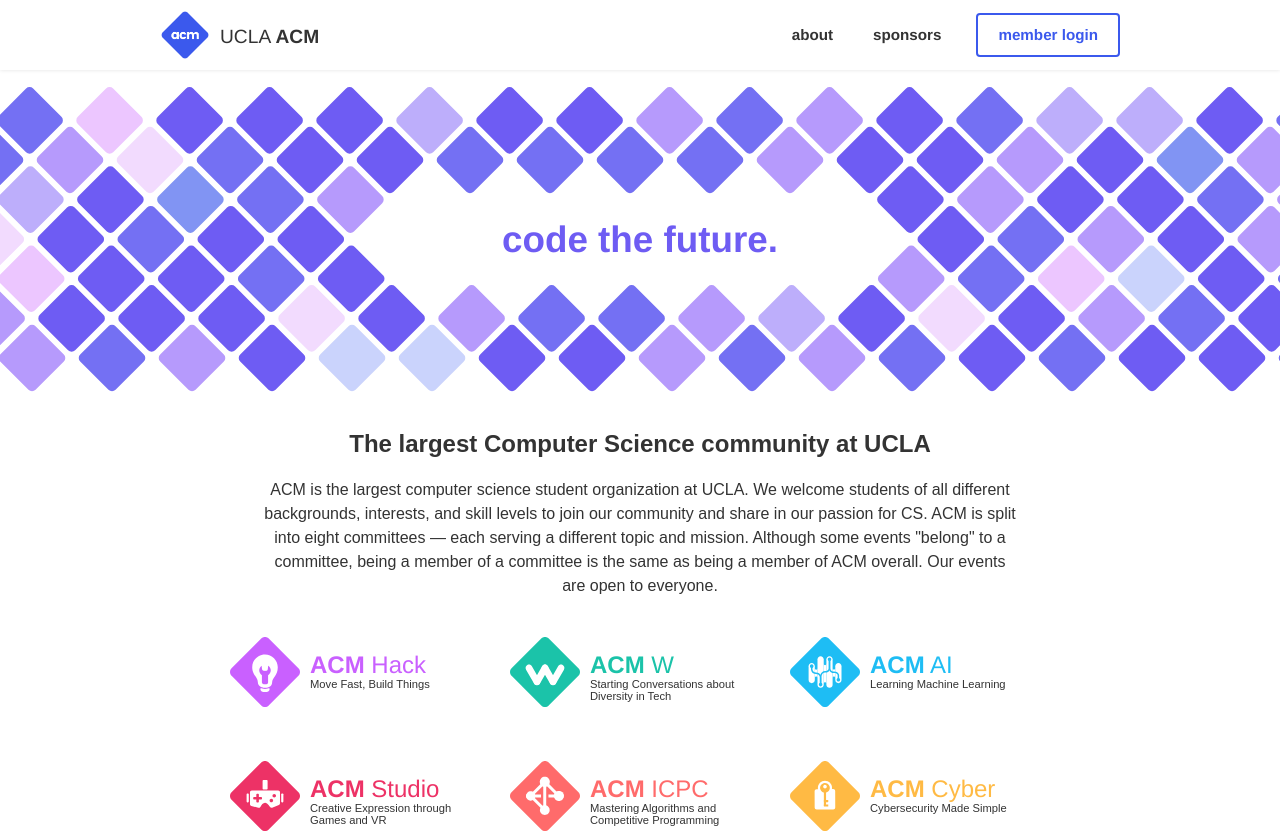
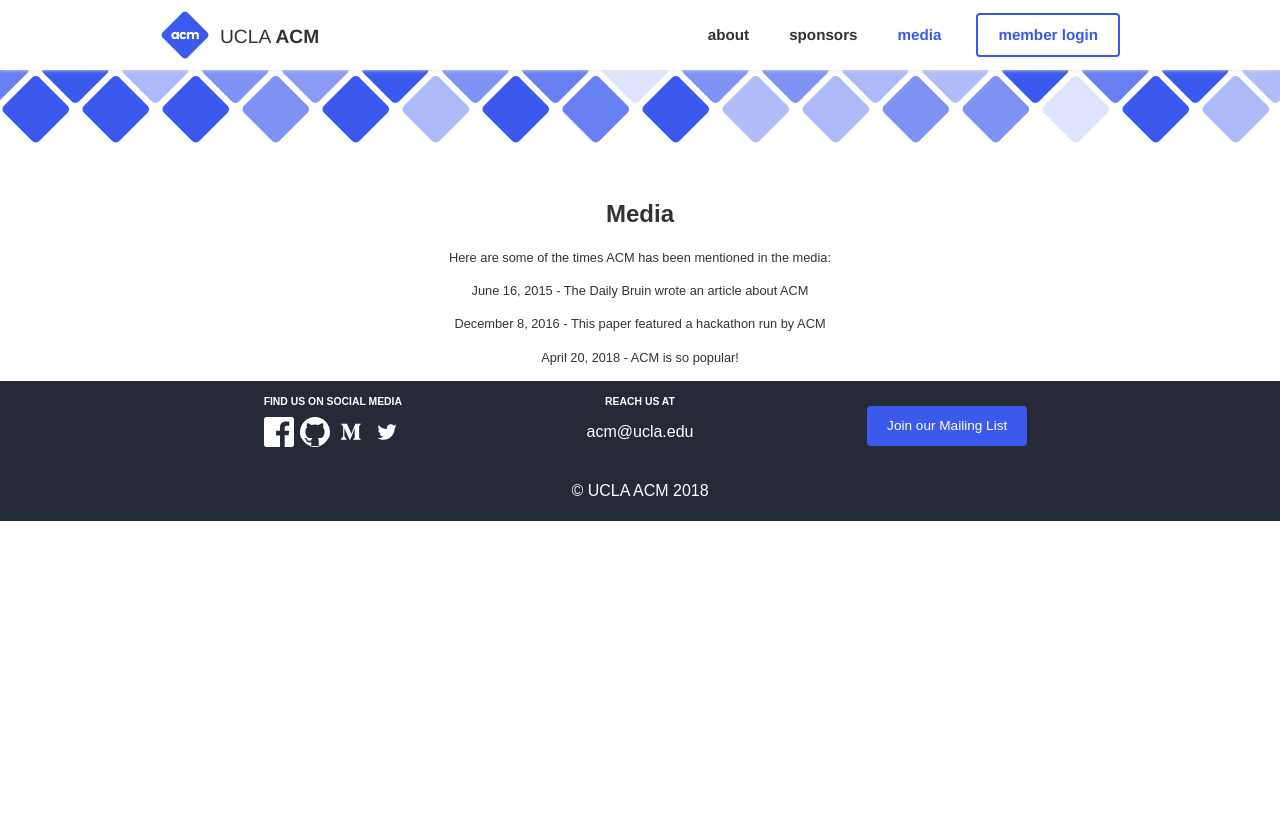
Before and after one commit to uclaacm/website, a React app: page /media in a window 1280 px wide. Before the commit this address led to /. Shown: the top 833 px of the page. After the commit the page ends 800 px from the top, so only its background shows below. Built offline with nearby package versions, Linux system fonts and the light colour scheme; the HTML template or start-up script is replaced by a standard one.

Commit message:
made a media page

```diff
--- /dev/null
+++ b/src/components/Media/index.jsx
@@ -0,0 +1,28 @@
+import React from 'react';
+import Config from 'config';
+
+import Navbar from 'components/Navbar';
+import Button from 'components/Button';
+import Footer from 'components/Footer';
+import Banner from 'components/Banner';
+
+export default class Media extends React.Component {
+	render() {
+		return (
+			<div className="media-page">
+			<Navbar />
+			<Banner decorative />
+			<div className="content-section center">
+				<h2> Media </h2>
+				<p> Here are some of the times ACM has been mentioned in the media: </p>
+					{Config.media.map(media =>
+						<p> {media.date} - {media.description} </p>
+					)}
+			</div>
+
+
+			<Footer />
+			</div>
+		);
+	}
+}
--- a/src/components/Navbar/index.jsx
+++ b/src/components/Navbar/index.jsx
@@ -40,6 +40,7 @@ export default class Navbar extends React.Component {
 							<NavLink to="/about"><li>About</li></NavLink>
 							{ /* <NavLink to="/events"><li>Events</li></NavLink> */ }
 							<NavLink to="/sponsors"><li>Sponsors</li></NavLink>
+							<NavLink to="/media"><li>Media</li></NavLink>
 							<a href="https://members.uclaacm.com"><li className="button">Member Login</li></a>
 						</ul>
 					</div>
--- a/src/config/index.jsx
+++ b/src/config/index.jsx
@@ -2,10 +2,12 @@ import Committees from './committees';
 import Carousal from './carousal';
 import Sponsors from './sponsors';
 import Officers from './officers';
+import Media from './media';
 
 export default {
 	committees: Committees,
 	carousal: Carousal,
 	sponsors: Sponsors,
 	officers: Officers,
+	media: Media,
 };
--- /dev/null
+++ b/src/config/media.jsx
@@ -0,0 +1,14 @@
+export default [
+	{
+		date: 'June 16, 2015',
+		description: 'The Daily Bruin wrote an article about ACM',
+	},
+	{
+		date: 'December 8, 2016',
+		description: 'This paper featured a hackathon run by ACM',
+	},
+	{
+		date: 'April 20, 2018',
+		description: 'ACM is so popular!',
+	}
+]
--- /dev/null
+++ b/src/containers/media.jsx
@@ -0,0 +1,9 @@
+import React from 'react';
+
+import MediaComponent from 'components/Media';
+
+export default class Media extends React.Component {
+	render() {
+		return <MediaComponent />;
+	}
+}
--- a/src/main.jsx
+++ b/src/main.jsx
@@ -12,6 +12,7 @@ import {render} from 'react-dom';
 import Home from 'containers/home';
 import About from 'containers/about';
 import Sponsors from 'containers/sponsors';
+import Media from 'containers/media';
 
 // hack for convenience
 Number.prototype.map = function(fn) {
@@ -32,6 +33,7 @@ class App extends React.Component {
 							<Route exact path="/about" component={About}/>
 							<Route exact path="/events" component={Home}/>
 							<Route exact path="/sponsors" component={Sponsors}/>
+							<Route exact path="/media" component={Media}/>
 							<Redirect to="/"/>
 						</Switch>
 					</div>
```
